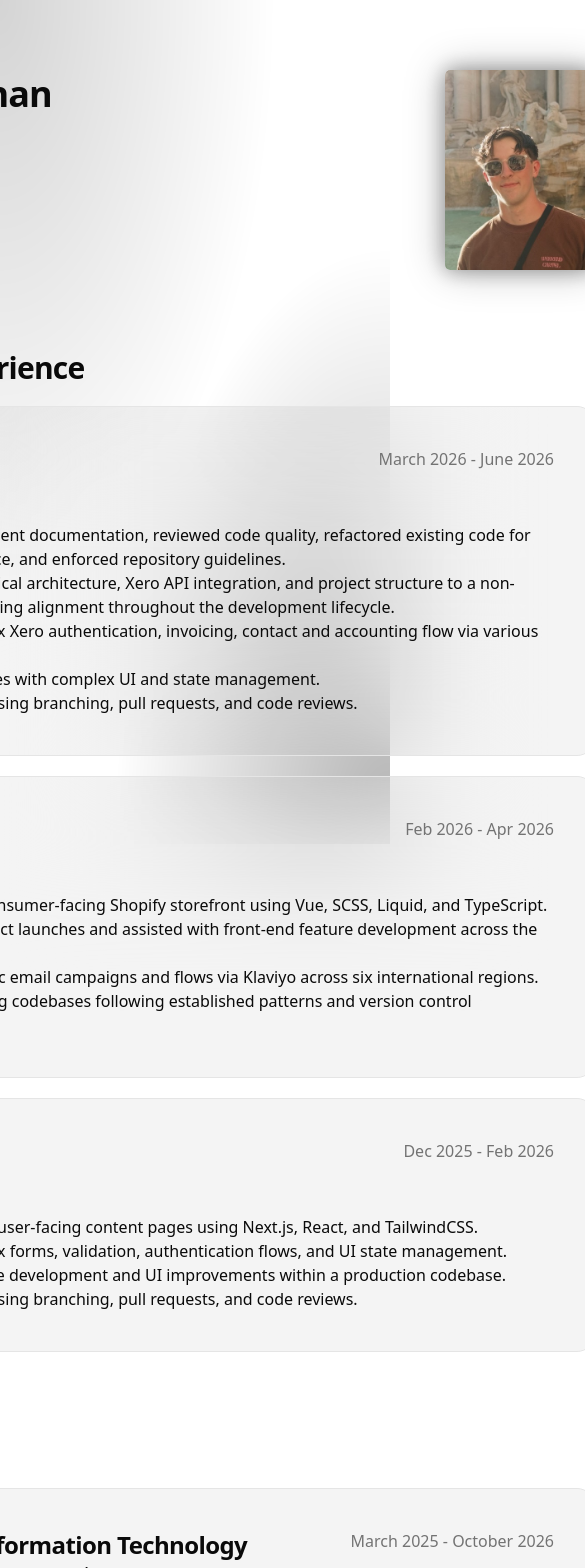
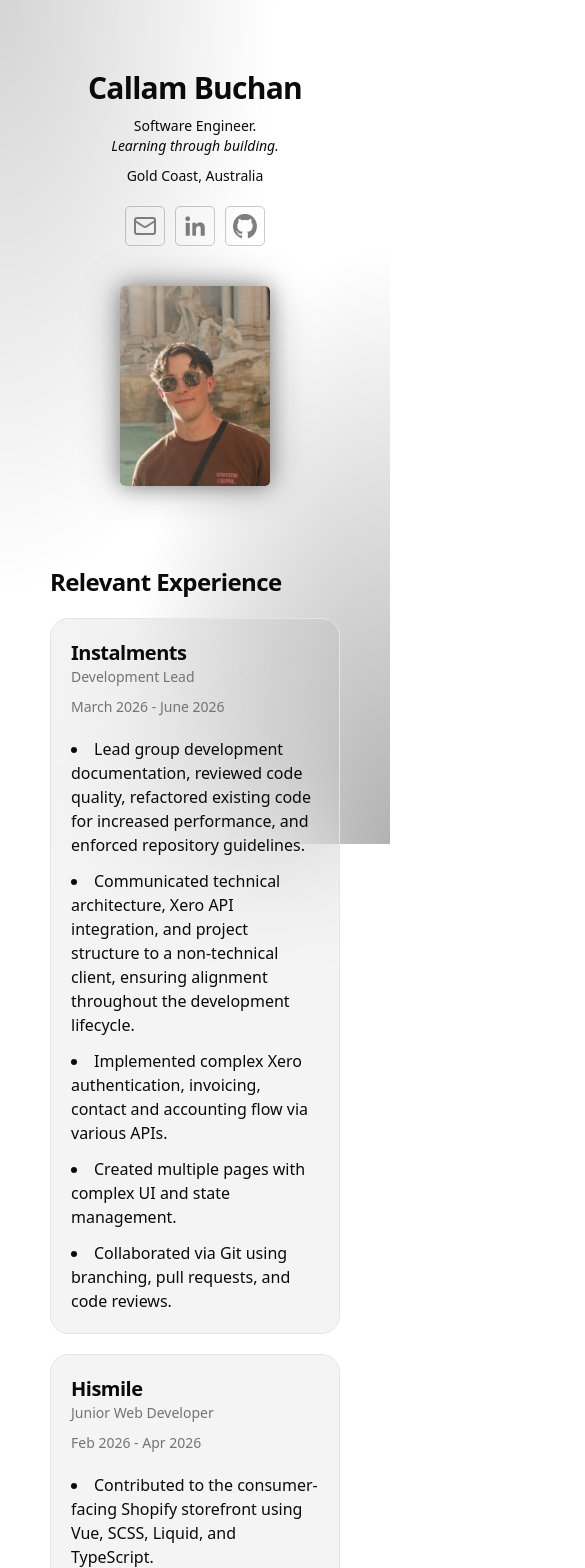
Before and after one commit to CL-Buchan/Portfolio, a Next.js app: page / in a window 390 px wide. Shown: the top 1568 px of the page, 585 px wide, since content can reach past the window. Built offline with nearby package versions, Linux system fonts and the light colour scheme.

Commit message:
added: mobile styles to fit smaller viewports using dynamic tailwind modifiers

```diff
--- a/app/page.tsx
+++ b/app/page.tsx
@@ -97,31 +97,34 @@ export default function Home() {
     return (
         <div className="relative p-12.5 md:p-0 md:px-62.5 md:py-16 flex flex-col items-start gap-12.5">
             <main className="w-full flex flex-col justify-center items-center gap-7.5 z-10">
-                <section className="min-w-200 my-5 flex flex-col justify-center items-center gap-20">
-                    <div className="w-full flex flex-row justify-between items-center gap-10">
-                        <div className="flex flex-col justify-start items-start gap-5 overflow-hidden">
-                            <div className="flex flex-col gap-2.5">
-                                <h1 className="font-bold tracking-tight text-4xl">
+                <section className="w-full min-w-0 md:min-w-200 my-5 flex flex-col justify-center items-center gap-20">
+                    <div className="w-full flex flex-col md:flex-row md:justify-between items-start md:items-center gap-10">
+                        <div className="w-full flex flex-col justify-start items-center md:items-start gap-5 overflow-hidden">
+                            <div className="flex flex-col items-center md:items-start gap-2.5">
+                                <h1 className="font-bold tracking-tight text-3xl md:text-4xl">
                                     Callam Buchan
                                 </h1>
 
-                                <p>
+                                <p className="text-sm md:text-base text-center md:text-start">
                                     Software Engineer. <br />
                                     <i>Learning through building.</i>
                                 </p>
+
                                 <div className="flex items-center gap-2.5">
                                     <Image
                                         src={Pin}
                                         alt="Pin icon"
                                         width={15}
                                         height={15}
-                                        className="dark:invert"
+                                        className="hidden md:block dark:invert"
                                     />
-                                    <p>Gold Coast, Australia</p>
+                                    <p className="text-sm md:text-base">
+                                        Gold Coast, Australia
+                                    </p>
                                 </div>
                             </div>
 
-                            <div className="flex items-center gap-5">
+                            <div className="flex items-center gap-2.5 md:gap-5">
                                 {socialButtons &&
                                     socialButtons.map(
                                         (
@@ -180,7 +183,7 @@ export default function Home() {
                             </div>
                         </div>
 
-                        <div className="relative w-37.5 h-50 aspect-2/1">
+                        <div className="relative mx-auto md:mx-0 w-37.5 h-50 aspect-2/1">
                             <Image
                                 src={ProfilePicture}
                                 alt="Personal picture"
@@ -195,7 +198,7 @@ export default function Home() {
                         ref={experienceRef}
                         className="w-full flex flex-col justify-start items-start gap-5"
                     >
-                        <h2 className="font-semibold tracking-tight text-3xl">
+                        <h2 className="font-semibold tracking-tight text-2xl md:text-3xl">
                             Relevant Experience
                         </h2>
 
@@ -218,32 +221,34 @@ export default function Home() {
                                                 transitionDelay: `${index * 250}ms`,
                                             }}
                                             className={clsx(
-                                                'w-full p-10 border dark:border-white/20 bg-[#333333]/5 dark:bg-white/5 rounded-2xl backdrop-blur-3xl transition-all duration-500 ease-in-out',
+                                                'w-full p-5 md:p-10 border dark:border-white/20 bg-[#333333]/5 dark:bg-white/5 rounded-2xl backdrop-blur-3xl transition-all duration-500 ease-in-out',
                                                 isVisible.experience
                                                     ? `opacity-100 translate-y-0`
                                                     : 'opacity-0 translate-y-4',
                                             )}
                                         >
                                             <div className="w-full flex flex-col gap-5">
-                                                <div className="flex justify-between items-start">
+                                                <div className="flex flex-col md:flex-row justify-between items-start">
                                                     <div className="flex flex-col">
-                                                        <h3 className="text-2xl font-semibold tracking-tight">
+                                                        <h3 className="text-xl md:text-2xl font-semibold tracking-tight">
                                                             {name}
                                                         </h3>
-                                                        <p className="text-muted-foreground">
+                                                        <p className="text-sm md:text-base text-muted-foreground">
                                                             {roleName}
                                                         </p>
                                                     </div>
 
-                                                    <p className="text-muted-foreground">
+                                                    <p className="mt-2.5 md:mt-0 text-sm md:text-base text-muted-foreground">
                                                         {dateFrom} - {dateTo}
                                                     </p>
                                                 </div>
 
                                                 <div>
-                                                    <p>{content}</p>
+                                                    <p className="text-sm md:text-base">
+                                                        {content}
+                                                    </p>
 
-                                                    <ul>
+                                                    <ul className="list-inside list-disc space-y-3 md:space-y-0">
                                                         {responsibilities.map(
                                                             (text, index) => (
                                                                 <li key={index}>
@@ -265,7 +270,7 @@ export default function Home() {
                         ref={educationRef}
                         className="w-full flex flex-col justify-start items-start gap-5"
                     >
-                        <h2 className="font-semibold tracking-tight text-3xl">
+                        <h2 className="font-semibold tracking-tight text-2xl md:text-3xl">
                             Education
                         </h2>
 
@@ -288,30 +293,30 @@ export default function Home() {
                                                 transitionDelay: `${index * 250}ms`,
                                             }}
                                             className={clsx(
-                                                'w-full p-10 border dark:border-white/20 bg-[#333333]/5 dark:bg-white/5 rounded-2xl backdrop-blur-3xl transition-all duration-500 ease-in-out',
+                                                'w-full p-5 md:p-10 border dark:border-white/20 bg-[#333333]/5 dark:bg-white/5 rounded-2xl backdrop-blur-3xl transition-all duration-500 ease-in-out',
                                                 isVisible.education
                                                     ? `opacity-100 translate-y-0`
                                                     : 'opacity-0 translate-y-4',
                                             )}
                                         >
                                             <div className="w-full flex flex-col gap-5">
-                                                <div className="flex justify-between items-start">
+                                                <div className="flex flex-col md:flex-row justify-between items-start">
                                                     <div className="flex flex-col">
-                                                        <h3 className="text-2xl font-semibold tracking-tight">
+                                                        <h3 className="text-xl md:text-2xl font-semibold tracking-tight">
                                                             {degree}
                                                         </h3>
                                                         {major && (
-                                                            <p className="text-xl text-foreground">
+                                                            <p className="text-base md:text-xl text-foreground">
                                                                 Majoring in{' '}
                                                                 {major}
                                                             </p>
                                                         )}
-                                                        <p className="text-muted-foreground">
+                                                        <p className="text-sm: md:text-base text-muted-foreground">
                                                             @ {university}
                                                         </p>
                                                     </div>
 
-                                                    <p className="text-muted-foreground">
+                                                    <p className="mt-2.5 md:mt-0 text-sm: md:text-base text-muted-foreground">
                                                         {dateFrom} - {dateTo}
                                                     </p>
                                                 </div>
```
